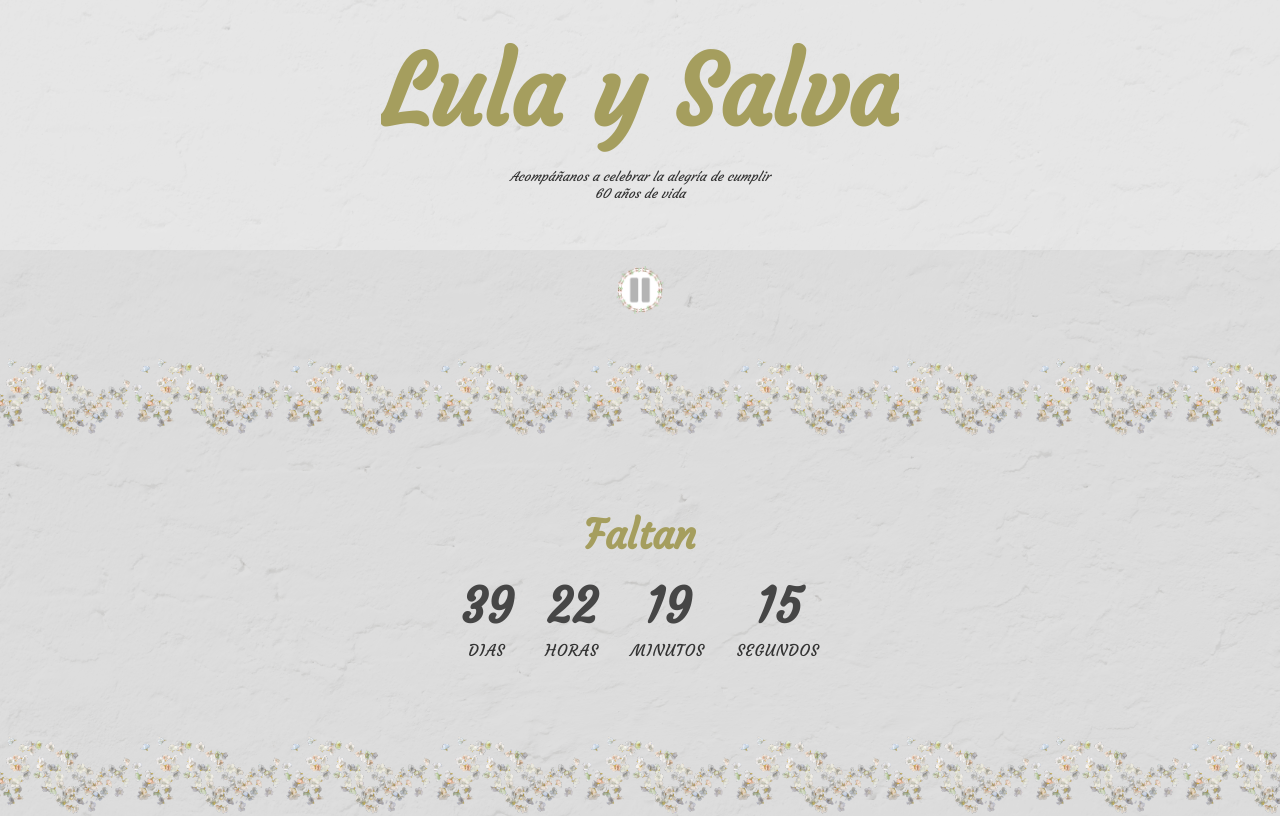
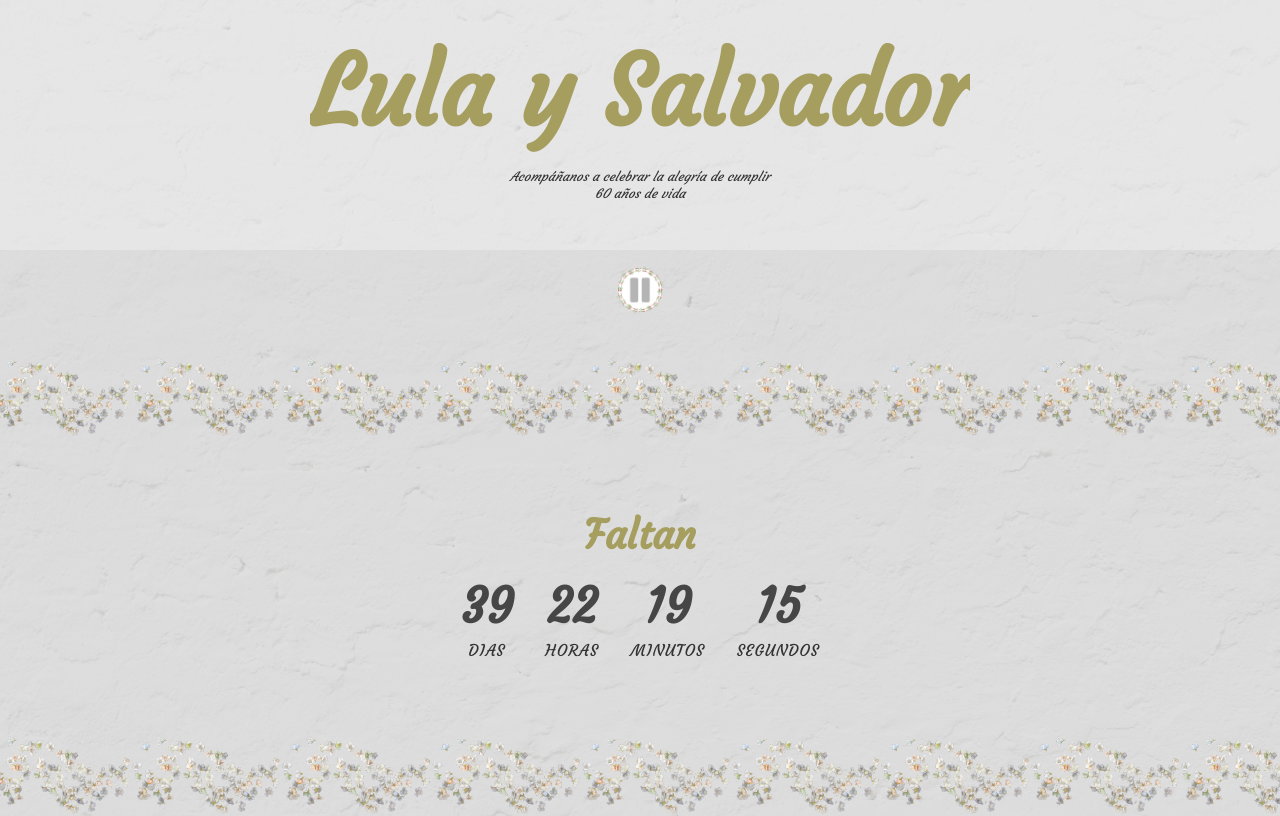
Before and after one commit to WalterDanielTorresMeza/lulaysalva_60, a React (Create React App) app: page / in a window 1280 px wide. Shown: the top 816 px of the page. Built offline with nearby package versions, Linux system fonts and the light colour scheme; a web font is replaced by a local one.

Commit message:
Update Header.js

```diff
--- a/src/components/Header.js
+++ b/src/components/Header.js
@@ -4,7 +4,7 @@ import './Header.css';
 const Header = () => (
   <header className="header">
     <div className="header-content">
-      <h1 className="header-title">Lula y Salva</h1>
+      <h1 className="header-title">Lula y Salvador</h1>
       <p className="header-subtitle">
         Acompáñanos a celebrar la alegría de cumplir <br/>
         60 años de vida
```
